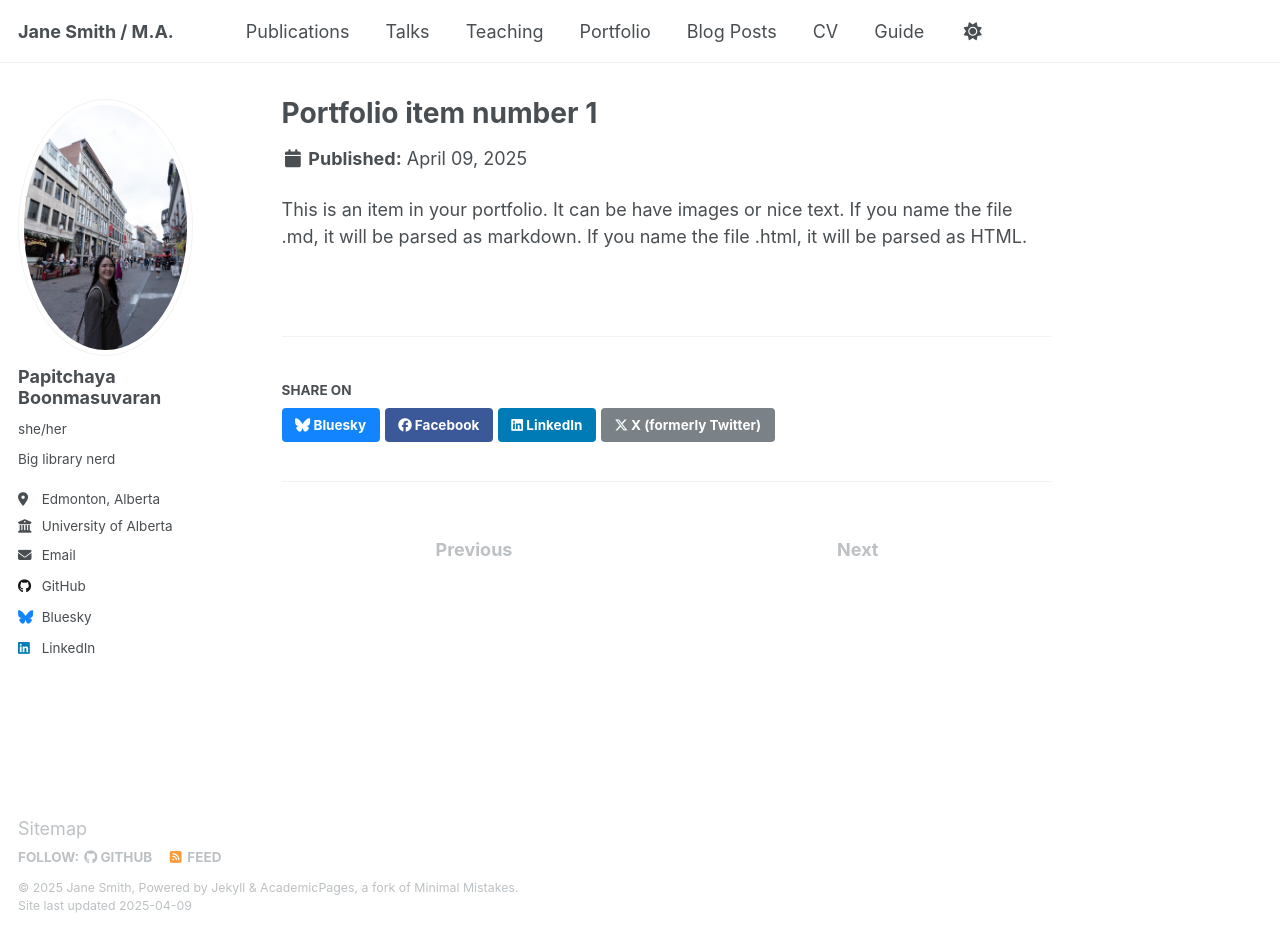
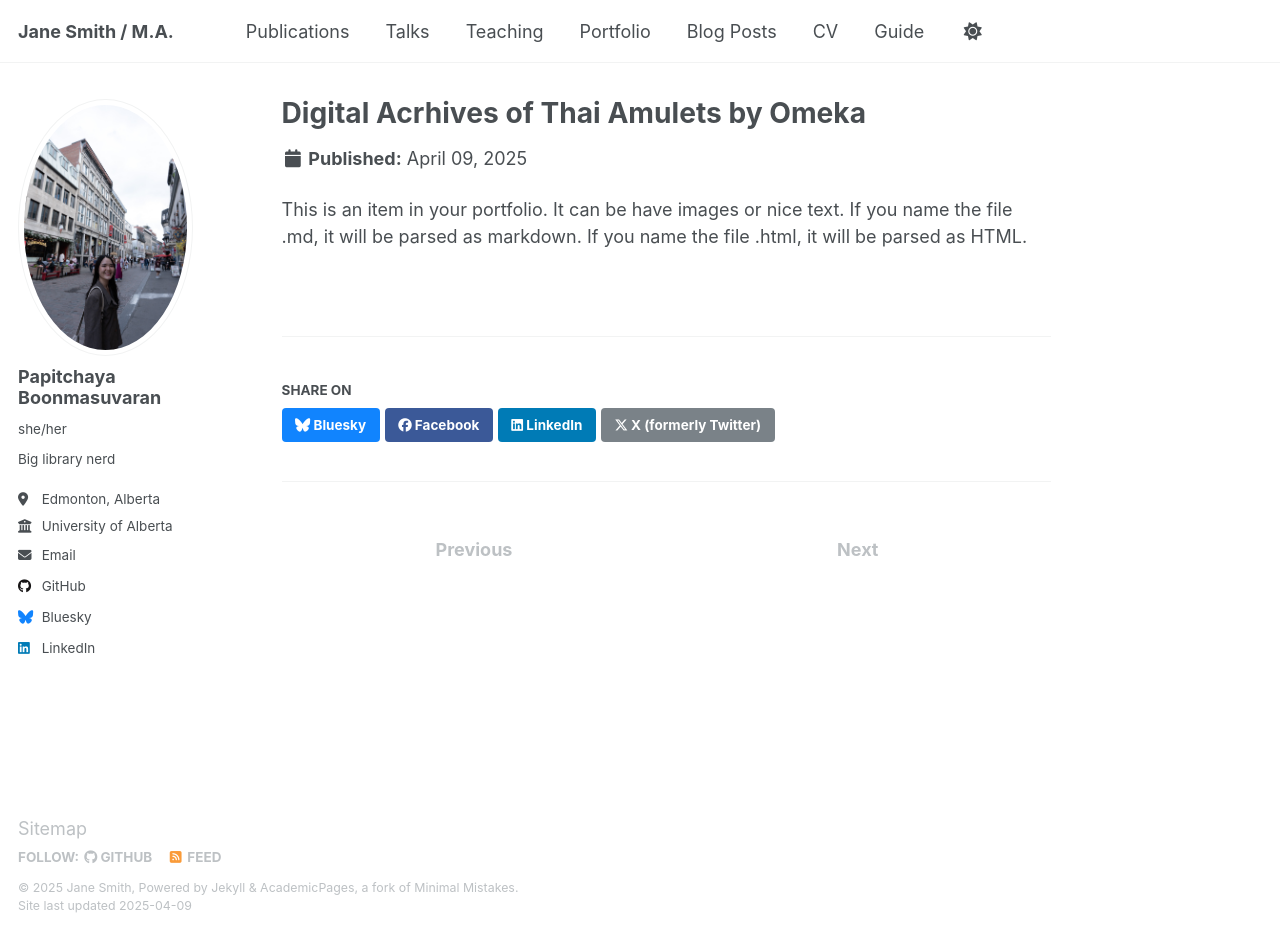
Before and after one commit to 4thpapitch/thedigitalme, a Jekyll site: the page built from _portfolio/portfolio-1.md, in a window 1280 px wide and 934 px high. Built offline with Jekyll 4.4.1, drawn with Linux system fonts in a browser that asks for light colours.

Commit message:
Update portfolio-1.md

```diff
--- a/_portfolio/portfolio-1.md
+++ b/_portfolio/portfolio-1.md
@@ -1,5 +1,5 @@
 ---
-title: "Portfolio item number 1"
+title: "Digital Acrhives of Thai Amulets by Omeka"
 excerpt: "Short description of portfolio item number 1<br/><img src='/images/500x300.png'>"
 collection: portfolio
 ---
```
